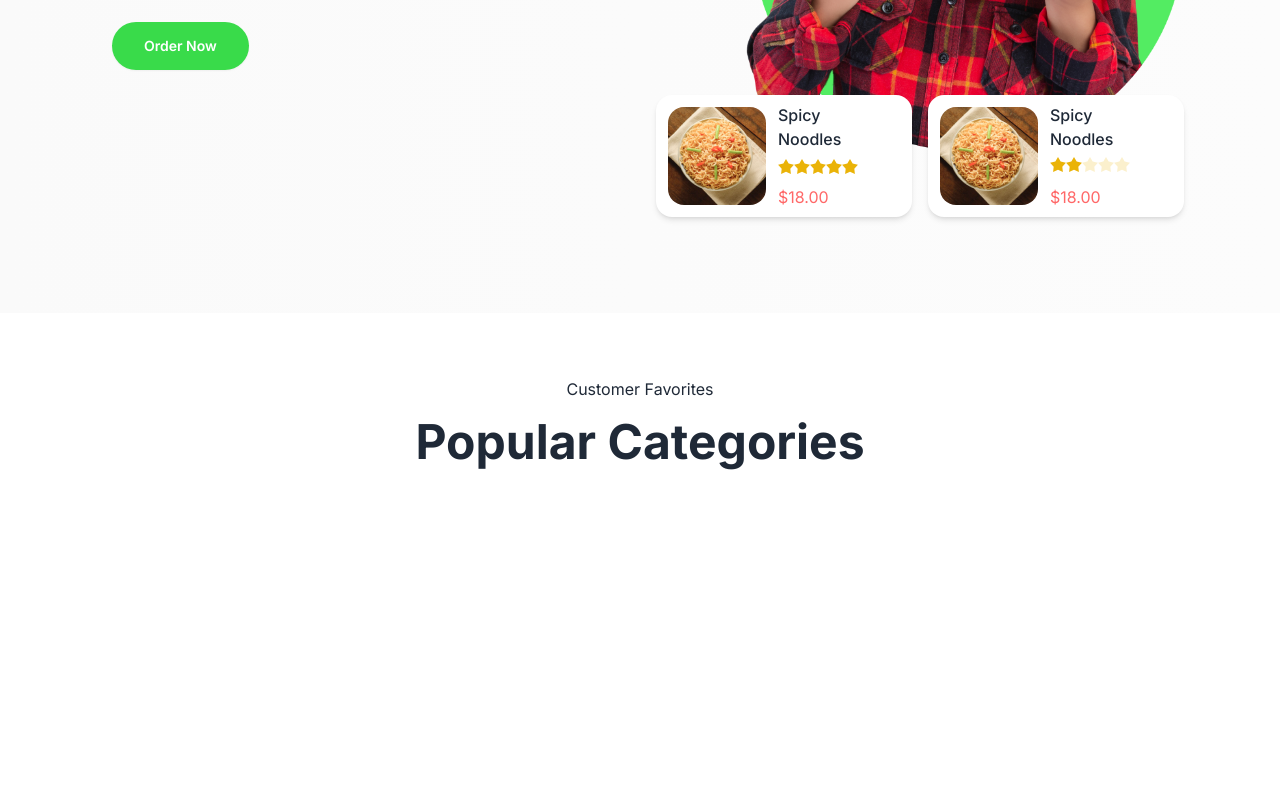
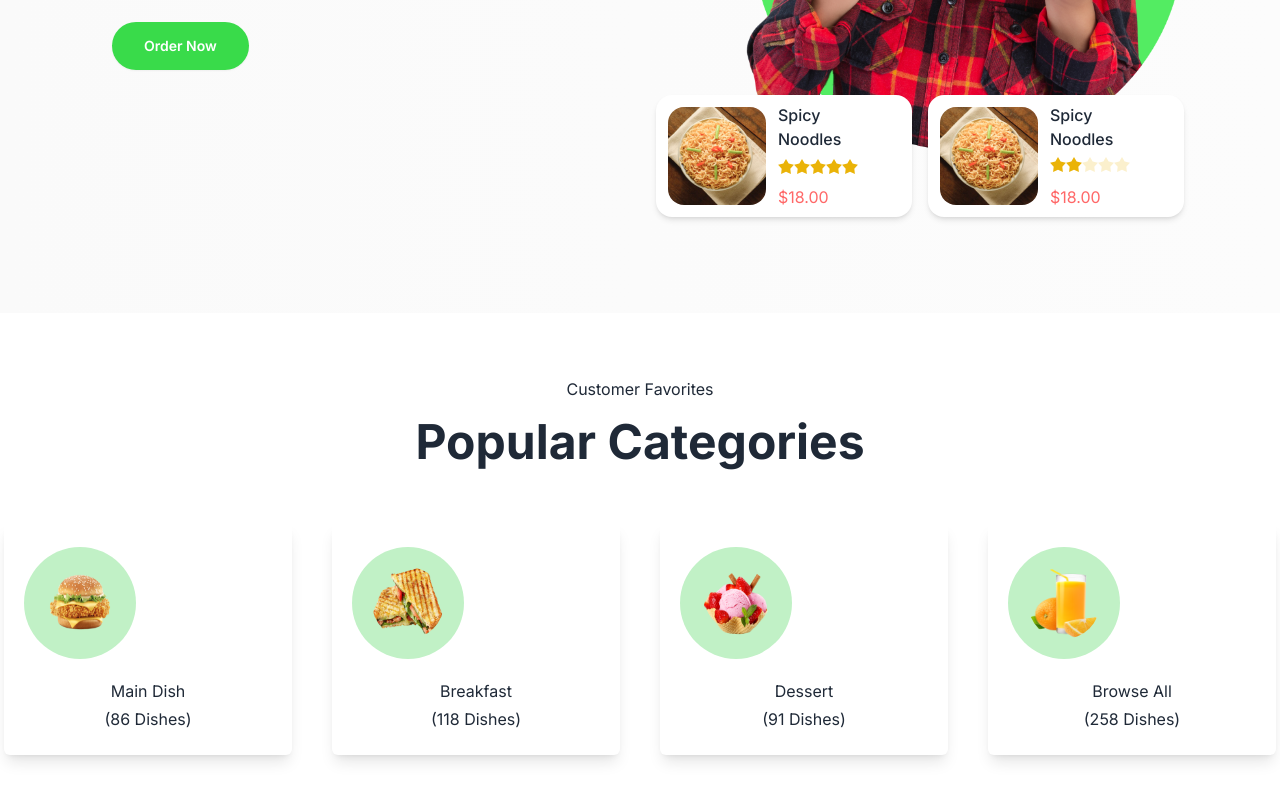
Before and after one commit to NavodMahima/Restaurant-MERN, a React (Vite) app in the folder vista-restaurent/: page / in a window 1280 px wide. Shown: the part 464-1264 px from the top of the page. Before the commit the page ends 1011 px from the top, so only its background shows below. Built offline with nearby package versions, Linux system fonts and the light colour scheme.

Commit message:
Categories complete

```diff
--- a/vista-restaurent/src/App.css
+++ b/vista-restaurent/src/App.css
@@ -13,3 +13,6 @@
 .subtitle{
     @appky text-red uppercase tracking-wide font-medium text-lg
 }
+.title{
+    @apply text-4xl md:text-5xl font-bold my-2 md:leading-snug leading-snug
+}
--- a/vista-restaurent/src/pages/home/Categories.jsx
+++ b/vista-restaurent/src/pages/home/Categories.jsx
@@ -1,13 +1,40 @@
 import React from 'react'
 import Banner from '../../components/Banner'
 
+const CategoryItems =[
+  {id:1, title:"Main Dish",des: "(86 Dishes)",Image: "/images/home/category/img1.png"},
+  {id:2, title:"Breakfast",des: "(118 Dishes)",Image: "/images/home/category/img2.png"},
+  {id:3, title:"Dessert",des: "(91 Dishes)",Image: "/images/home/category/img3.png"},
+  {id:4, title:"Browse All",des: "(258 Dishes)",Image: "/images/home/category/img4.png"}
+
+]
 const Categories = () => {
   return (
-    <div className='section-conatiner py-16'>
+    <div className='section-conatiner py-16 bg-white'>
       <div className='text-center'>
       <p className='subtitle'>Customer Favorites</p>
-      <h2 className='text-4xl md:text-5xl font-bold my-2 md:leading-snug leading-snug'>Popular Categories</h2>
+      <h2 className='title'>Popular Categories</h2>
       </div>
+
+      {/*category cards*/}
+      <div className='flex flex-col sm:flex-row flex-wrap gap-8 justify-around items-center mt-12 '>
+          {
+            CategoryItems.map(
+              (item,i) =>(
+                <div key={i} className='shadow-lg rounded-md bg-white py-6 px-5 w-72 mx-auto text-center cursor-pointer hover:-translate-y-4 duration-300 transition-all'>
+                    <div className='flex w-full mx-auto item-center '>
+                      <img src={item.Image} alt={item.title} className='bg-[#C1F1C6] p-5 rounded-full w-28 h-28'/>
+                    </div>
+                    <div className='mt-5 space-y-1'>
+                      <div>{item.title}</div>
+                      <div>{item.des}</div>
+                    </div>
+                </div>
+              )
+            )
+          }
+      </div>
+
     </div>
   )
 }
```
